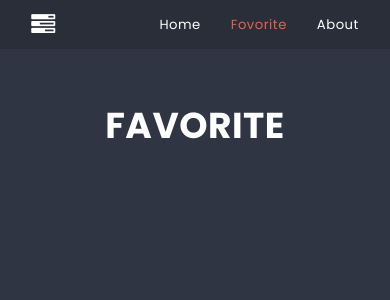
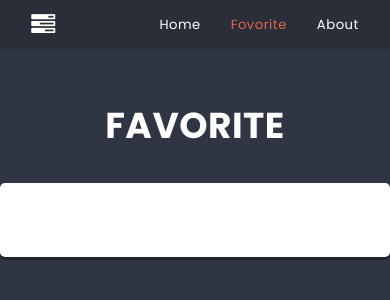
Before and after one commit to oleole912/react-app, a React (Create React App) app: page /favorite in a window 390 px wide. Shown: the top 300 px of the page. Built offline with nearby package versions, Linux system fonts and the light colour scheme.

Commit message:
Add favorite cards functionality

```diff
--- a/package.json
+++ b/package.json
@@ -6,7 +6,9 @@
     "@testing-library/jest-dom": "^5.16.5",
     "@testing-library/react": "^13.4.0",
     "@testing-library/user-event": "^13.5.0",
+    "clsx": "^1.2.1",
     "font-awesome": "^4.7.0",
+    "module-clsx": "^1.0.0",
     "react": "^18.2.0",
     "react-dom": "^18.2.0",
     "react-redux": "7.2.5",
--- a/src/components/Card/Card.js
+++ b/src/components/Card/Card.js
@@ -1,8 +1,24 @@
 import styles from './Card.module.scss';
+import clsx from 'clsx';
+import { useState } from 'react';
+import { useDispatch } from 'react-redux';
+import { toggleCardFavorite } from '../../redux/store';
 
-const Card = props => {
+
+const Card = ({title, id}) => {
+    const [isFavorite, setIsFavorite] = useState(false);
+
+    const dispatch = useDispatch();
+
+    const clickHandler = () => {
+        setIsFavorite(!isFavorite);
+        dispatch(toggleCardFavorite(id, isFavorite));
+    }
     return (
-        <li className={styles.card}>{props.title}</li>
+        <li className={styles.card}>
+            {title}
+            <button className={styles.btn} onClick={clickHandler}><i className={clsx("fa fa-solid fa-star-o", isFavorite && styles.isFavorite)}></i></button>
+        </li>
     )
 }
 
--- a/src/components/Card/Card.module.scss
+++ b/src/components/Card/Card.module.scss
@@ -11,3 +11,12 @@
     justify-content: space-between;
     font-weight: bold;
 }
+
+.btn {
+    border: none;
+    background-color: transparent;
+}
+
+.isFavorite {
+    color: $color-warning;
+}
--- a/src/components/Column/Column.js
+++ b/src/components/Column/Column.js
@@ -12,7 +12,7 @@ const Column = (props) => {
         <article className={styles.column}>
             <h1 className={styles.title}><span className={styles.icon + ' fa fa-' + props.icon}></span>{props.title}</h1>
             <ul className={styles.cards}>
-                {cards.map(card => <Card title={card.title} key={card.id} />)}
+                {cards.map(card => <Card key={card.id} {...card}/>)}
             </ul>
             <CardForm columnId={props.id} />
         </article>
--- a/src/components/Favorite/Favorite.js
+++ b/src/components/Favorite/Favorite.js
@@ -1,9 +1,22 @@
 import React from 'react';
+import { useSelector } from 'react-redux';
+import { getFavoriteCards } from '../../redux/store';
+import Card from '../Card/Card';
 import PageTitle from '../PageTitle/PageTitle';
+import styles from './Favorite.module.scss';
 
 const Favorite = () => {
+    const favoriteCards = useSelector(getFavoriteCards);
     return (
-        <PageTitle>Favorite</PageTitle>
+        <div className={styles.wrapper}>
+            <PageTitle>Favorite</PageTitle>
+            <div className={styles.column}>
+                <ul className={styles.cards}>
+                    {favoriteCards.map(card => <Card title={card.title} key={card.id}/>)}
+                </ul>
+            </div>
+        </div>
+
     )
 }
 
--- /dev/null
+++ b/src/components/Favorite/Favorite.module.scss
@@ -0,0 +1,30 @@
+@use "sass:math";
+@import '../../styles/settings.scss';
+
+.wrapper {
+  display: flex;
+  flex-direction: column;
+  align-items: center;
+}
+
+.column {
+  flex-shrink: 0;
+  width: 50%;
+  background: $color-light;
+  margin: 0 $base-size $base-size 0;
+  padding: ($base-size * 1.5);
+  border-radius: $radius;
+  box-shadow: 0 math.div($base-size, 4) 0 rgba(0,0,0,0.3);
+  color: $color-dark;
+}
+
+.cards {
+    padding: math.div($base-size, 2) 0;
+  }
+
+@media (max-width: 767px) {
+  .column {
+    width: 100%;
+    margin: 0 0 $base-size 0;
+  }
+}
--- a/src/redux/initialState.js
+++ b/src/redux/initialState.js
@@ -27,12 +27,12 @@ const initialState = {
     ],
 
     cards: [
-      { id: 1, columnId: 1, title: 'This is Going to Hurt' },
-      { id: 2, columnId: 1, title: 'Interpreter of Maladies' },
-      { id: 3, columnId: 2, title: 'Harry Potter' },
-      { id: 4, columnId: 2, title: 'Star Wars' },
-      { id: 5, columnId: 3, title: 'The Witcher' },
-      { id: 6, columnId: 3, title: 'Skyrim' }
+      { id: 1, columnId: 1, title: 'This is Going to Hurt', isFavorite: false },
+      { id: 2, columnId: 1, title: 'Interpreter of Maladies', isFavorite: false },
+      { id: 3, columnId: 2, title: 'Harry Potter', isFavorite: false },
+      { id: 4, columnId: 2, title: 'Star Wars', isFavorite: false },
+      { id: 5, columnId: 3, title: 'The Witcher', isFavorite: false },
+      { id: 6, columnId: 3, title: 'Skyrim', isFavorite: false }
     ],
 
     searchString: '',
--- a/src/redux/store.js
+++ b/src/redux/store.js
@@ -18,6 +18,8 @@ export const getAllLists = (state) => state.lists;
 
 export const getSearchString = (state) => state.searchString;
 
+export const getFavoriteCards = ({cards}) => cards.filter(card => card.isFavorite === true);
+
 // action creators
 export const addColumn = payload => ({ type: 'ADD_COLUMN', payload });
 
@@ -26,6 +28,8 @@ export const addCard = payload => ({type: 'ADD_CARD', payload});
 export const updateSearchString = payload => ({type: 'UPDATE_SEARCHESTRING', payload});
 
 export const addList = payload => ({type: 'ADD_LIST', payload});
+
+export const toggleCardFavorite = payload => ({type: 'TOGGLE_CARD_FAVORITE', payload})
 
 
 const reducer = (state, action) => {
@@ -38,6 +42,8 @@ const reducer = (state, action) => {
             return {...state, searchString: action.payload};
         case 'ADD_LIST':
             return {...state, lists : [...state.lists, {...action.payload, id: shortid() }]};
+        case 'TOGGLE_CARD_FAVORITE':
+            return { ...state, cards: state.cards.map(card => (card.id === action.payload) ? { ...card, isFavorite: !card.isFavorite } : card) };
     default:
         return state;
     }
```
Also changed, not shown: 1 other file (tests, documents, lock files or other folders).
